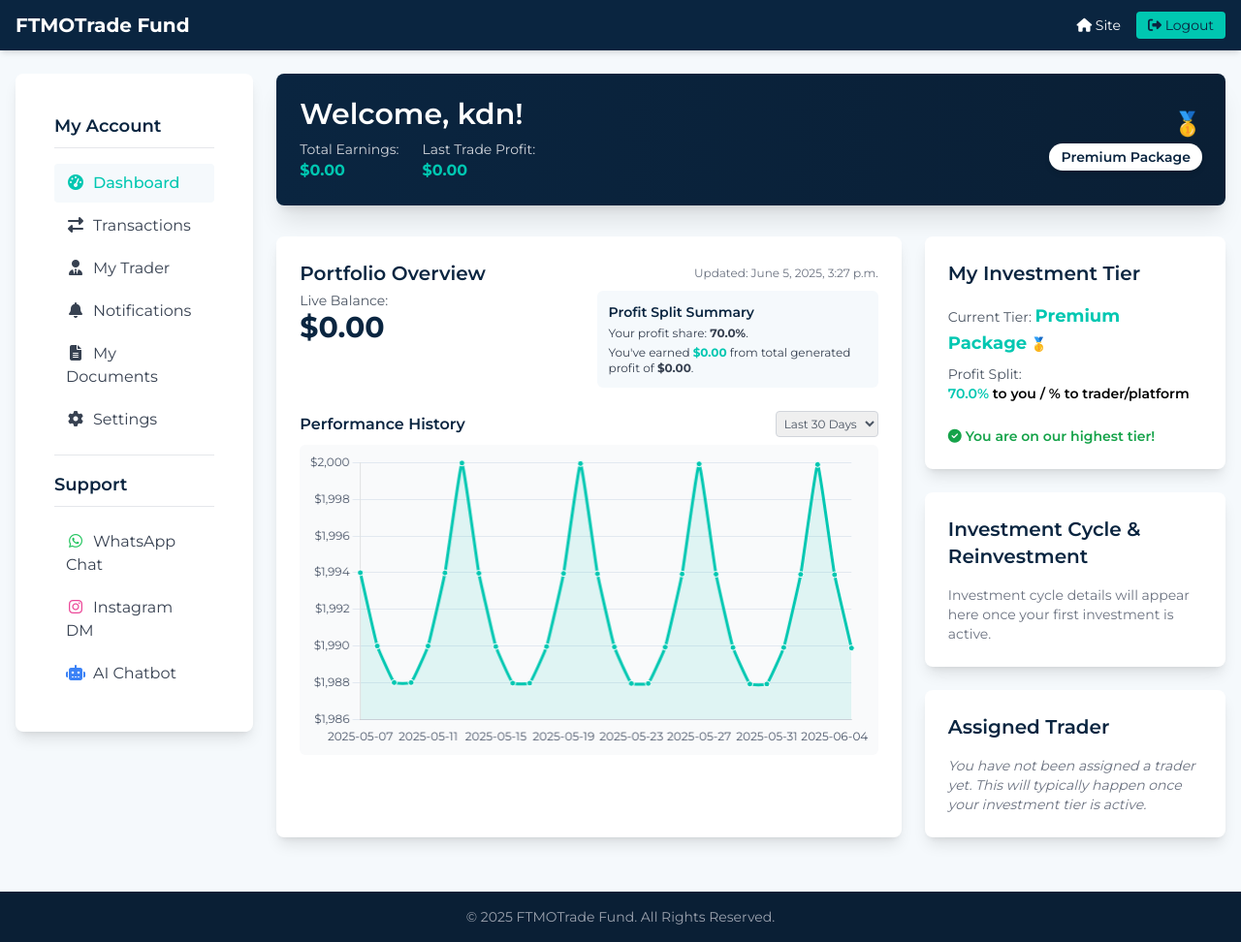
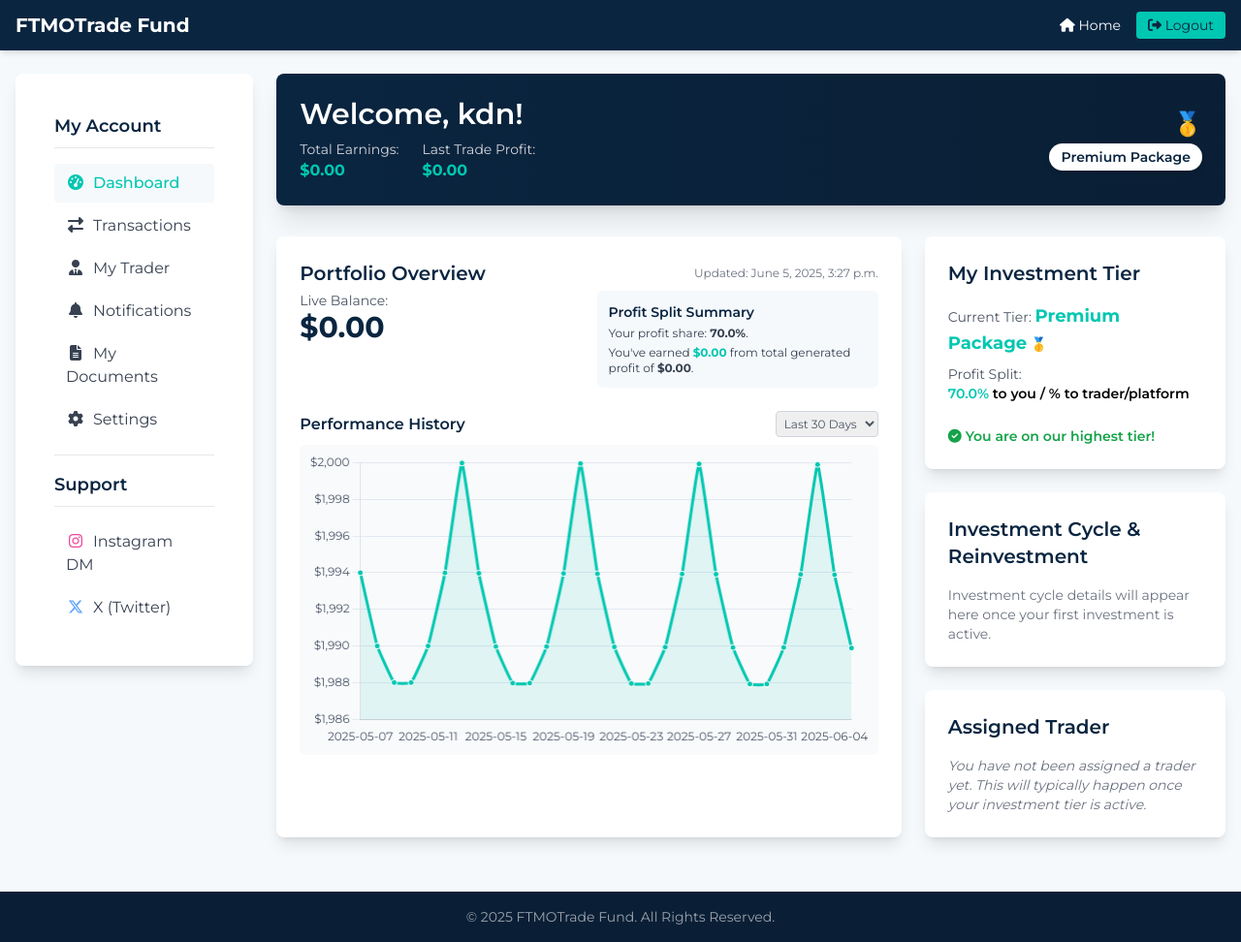
Before and after one commit to TaffCodes/fundmanage, a Django app: page /u/ in a window 1280 px wide. Shown: the whole page at 97% size. Run offline with Django 5.2, Linux system fonts and the light colour scheme; a user stored in the database is signed in; data comes from the database, SQL or seed files in the repository; data that the repository does not hold is empty; some libraries are stand-ins or nearby versions.

Commit message:
Update base_user_dashboard.html

```diff
--- a/tradefund_project/templates/user_dashboard/base_user_dashboard.html
+++ b/tradefund_project/templates/user_dashboard/base_user_dashboard.html
@@ -18,7 +18,7 @@
                     <a href="{% url 'user_dashboard:home' %}" class="text-xl font-bold hover:text-secondary transition">FTMOTrade Fund</a>
                 </div>
                 <div class="flex items-center space-x-4">
-                    <a href="{% url 'landing:home' %}" class="text-sm hover:text-secondary transition" title="View Public Site"><i class="fas fa-home"></i> <span class="hidden md:inline">Site</span></a>
+                    <a href="{% url 'landing:home' %}" class="text-sm hover:text-secondary transition" title="View Public Site"><i class="fas fa-home"></i> <span class="hidden md:inline">Home</span></a>
                     <a href="{% url 'account_logout' %}" class="text-sm bg-secondary text-primary px-3 py-1 rounded hover:bg-opacity-80 transition" title="Logout"><i class="fas fa-sign-out-alt"></i> <span class="hidden md:inline">Logout</span></a>
                 </div>
             </div>
@@ -64,9 +64,8 @@
                     <hr class="my-4">
                     <h3 class="text-lg font-semibold text-primary mb-4 border-b pb-2">Support</h3>
                     <ul class="space-y-1">
-                        <li><a href="https://wa.me/254110095735" target="_blank" class="block px-3 py-2 rounded hover:bg-light text-gray-700 hover:text-secondary transition"><i class="fab fa-whatsapp fa-fw mr-2 text-green-500"></i>WhatsApp Chat</a></li>
-                        <li><a href="https://ig.me/m/YOUR_IG_USERNAME" target="_blank" class="block px-3 py-2 rounded hover:bg-light text-gray-700 hover:text-secondary transition"><i class="fab fa-instagram fa-fw mr-2 text-pink-500"></i>Instagram DM</a></li>
-                        <li><button id="userDashboardChatbotBtn" class="w-full text-left block px-3 py-2 rounded hover:bg-light text-gray-700 hover:text-secondary transition"><i class="fas fa-robot fa-fw mr-2 text-blue-500"></i>AI Chatbot</button></li>
+                        <li><a href="https://www.instagram.com/ftmocom" target="_blank" class="block px-3 py-2 rounded hover:bg-light text-gray-700 hover:text-secondary transition"><i class="fab fa-instagram fa-fw mr-2 text-pink-500"></i>Instagram DM</a></li>
+                        <li><a href="https://x.com/ftmo_com" target="_blank" class="block px-3 py-2 rounded hover:bg-light text-gray-700 hover:text-secondary transition"><i class="fab fa-x-twitter fa-fw mr-2 text-blue-400"></i>X (Twitter)</a></li>
                     </ul>
                 </div>
             </aside>
```
